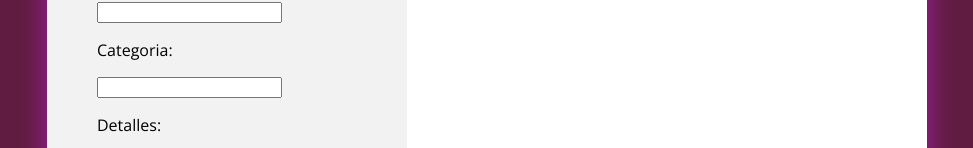
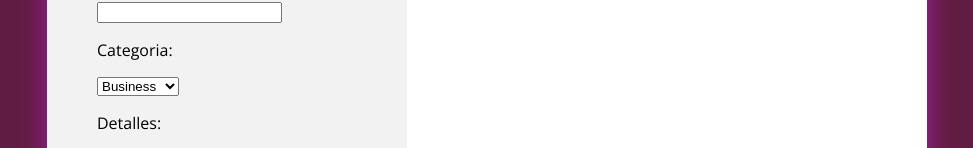
Before and after one commit to 6abriel1chiro/money-guard-webapp, a website built with Parcel: page index.html in a window 1280 px wide. Shown: the part 349-497 px from the top of the page, without its empty margins (153-1126 px from the left). Built offline with nearby package versions, Linux system fonts and the light colour scheme.

Commit message:
Categorias seleccionables mediante comboBox

```diff
--- a/index.html
+++ b/index.html
@@ -20,7 +20,13 @@
                 <p> Titulo: </p>
                 <input type="text" id = "title">
                 <p> Categoria: </p>
-                <input type="text" id = "category">
+                <select name="category" id="category">
+                  <option value="Business">Business</option>
+                  <option value="Travel">Travel</option>
+                  <option value="Groceries">Groceries</option>
+                  <option value="Education">Education</option>
+                  <option value="Others">Others</option>
+                </select>
                 <p> Detalles: </p>
                 <textarea id = "details"></textarea>
                 <p></p>
--- a/src/presenter.js
+++ b/src/presenter.js
@@ -17,7 +17,6 @@ span.value = 0;
 register.addEventListener("click", (event) => {
   event.preventDefault();
   var radio = document.querySelector('input[name="transaction_type"]:checked').value;
-
   const monto = Number.parseFloat(amount.value);
 
 
```
